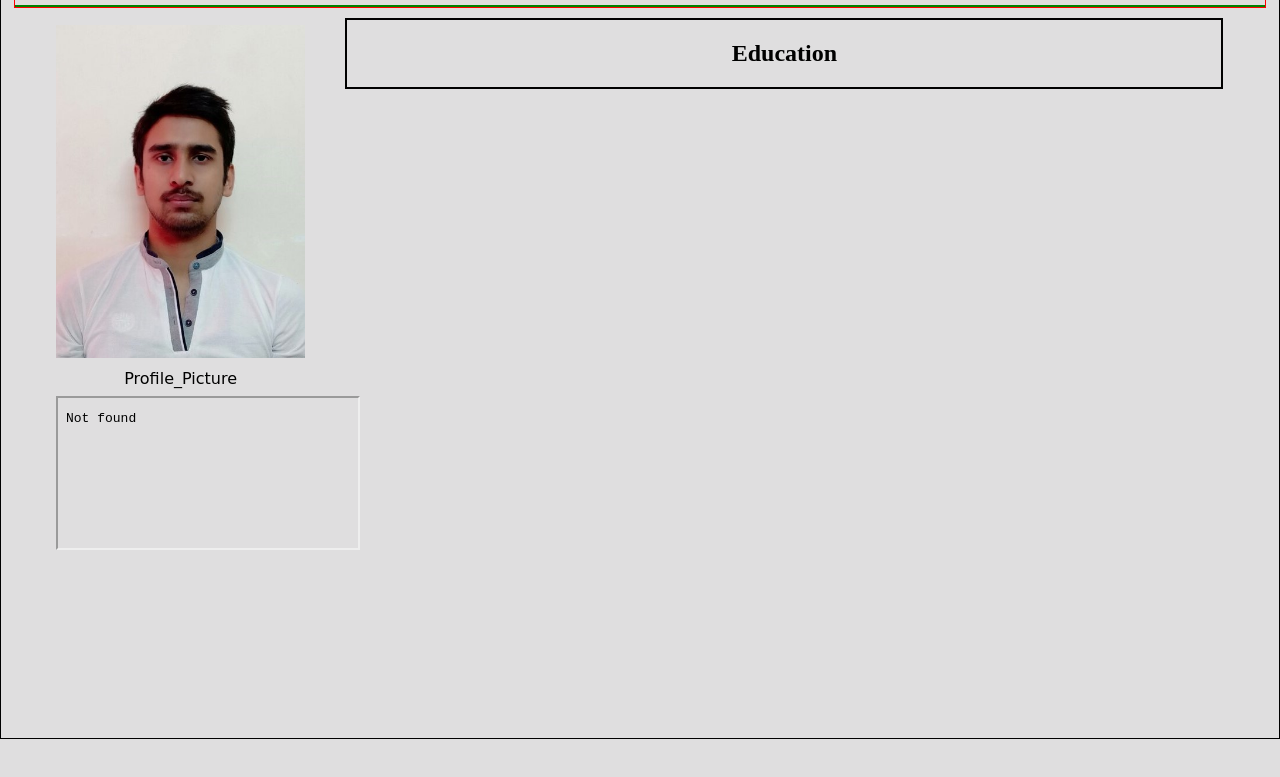
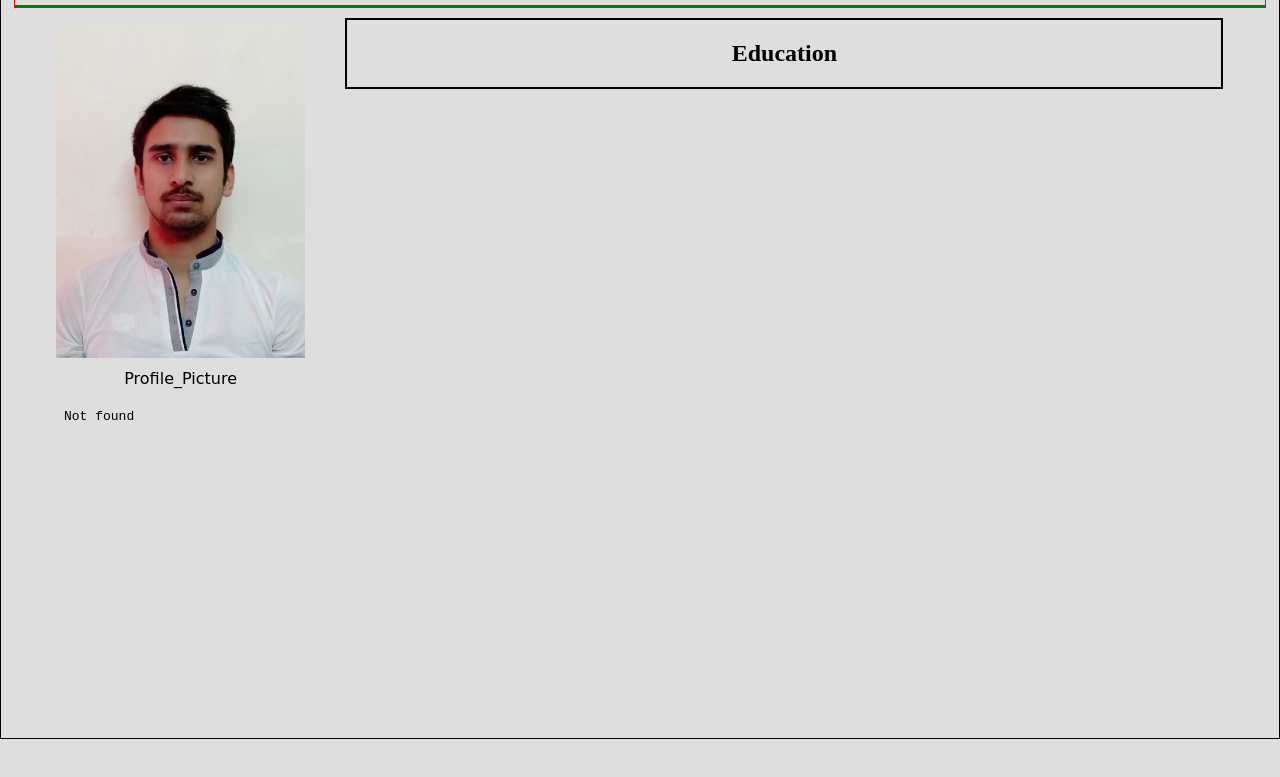
Before and after one commit to gagandeep141/gagandeep141.github.io, a plain HTML site: page index.html in a window 1280 px wide. Shown: the part 61-838 px from the top of the page. Before the commit the page ends 800 px from the top, so only its background shows below. Drawn offline with Linux system fonts and the light colour scheme.

Commit message:
Update styles.css

```diff
--- a/styles.css
+++ b/styles.css
@@ -49,3 +49,8 @@ body{
   border: 2px solid black;
   height: auto;
 }
+.resume{
+  width: 100%;
+  height: 85%;
+  border: none;
+}
```
